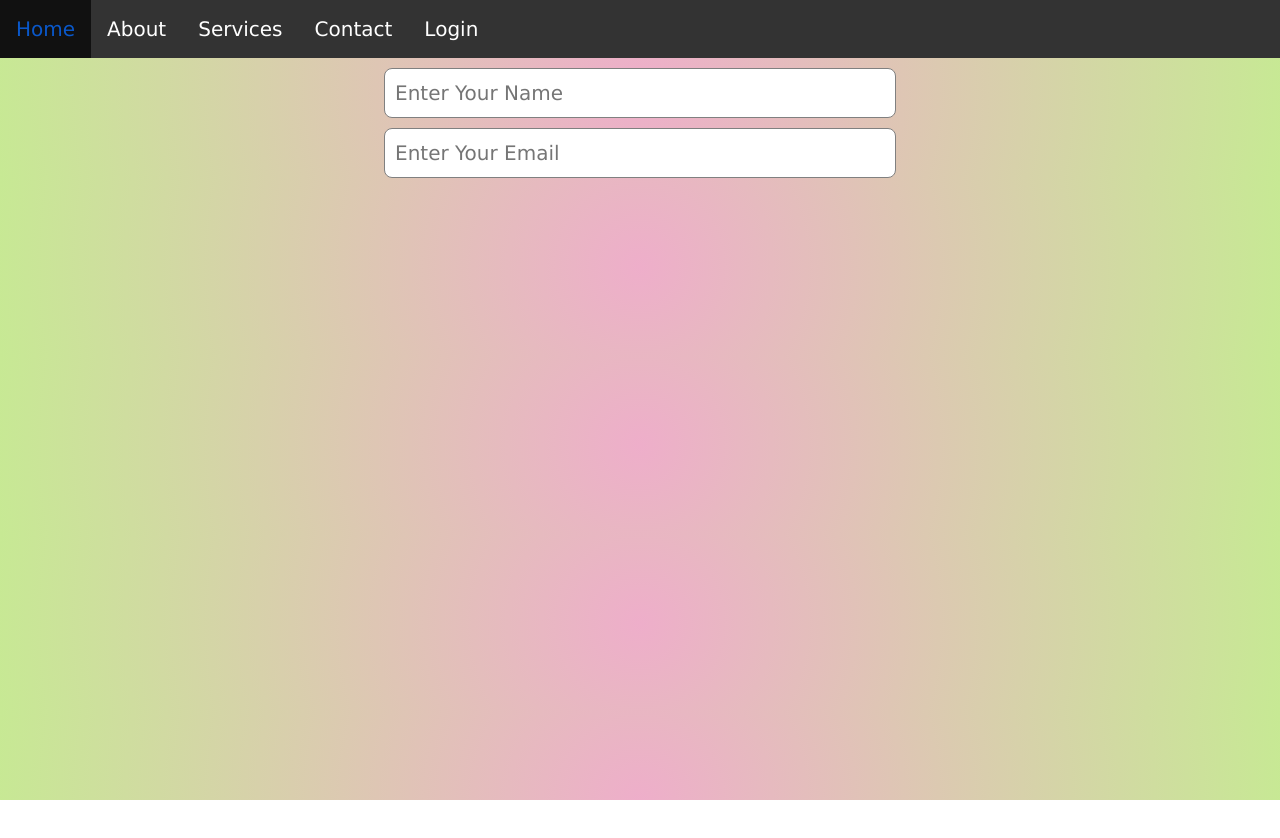
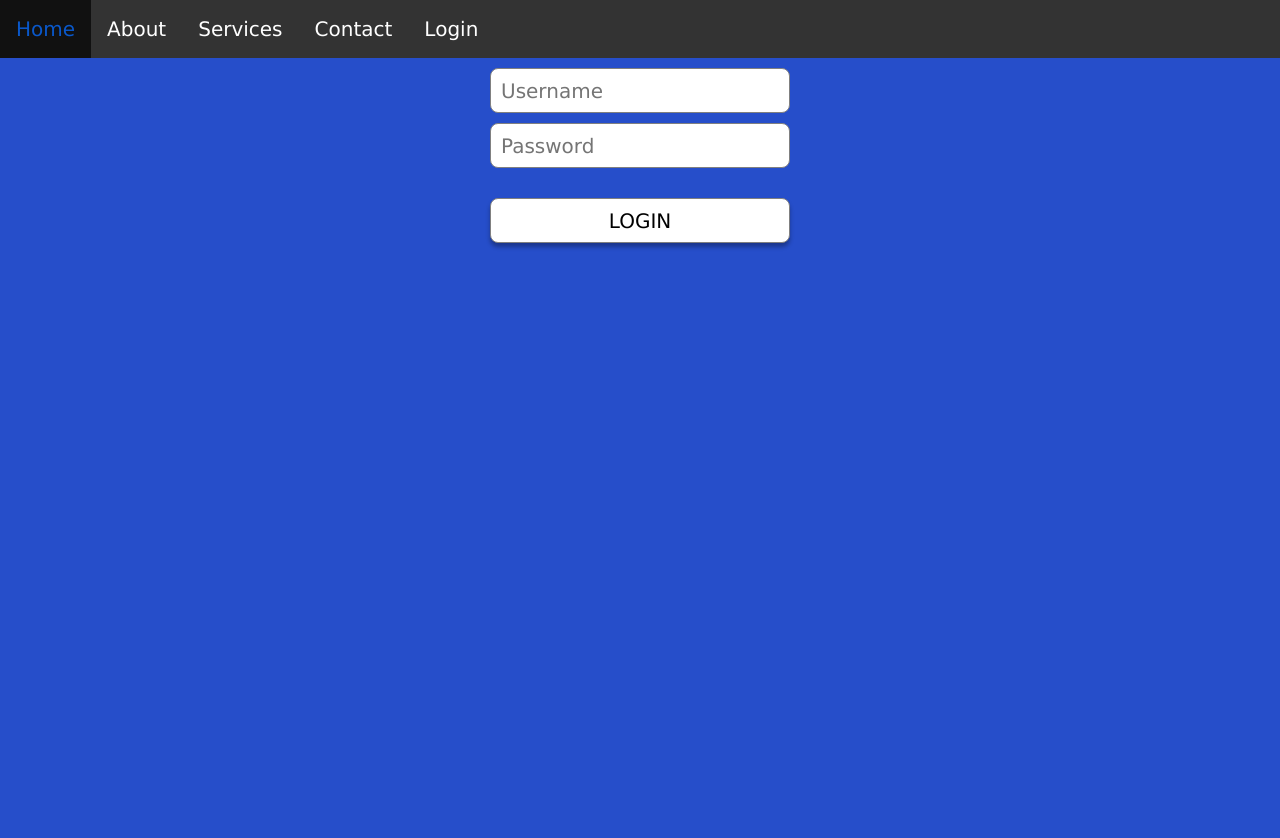
Before and after one commit to mrsamia/react_practice_3, a React (Create React App) app: page /Login in a window 1280 px wide. Shown: the top 838 px of the page. Before the commit the page ends 800 px from the top, so only its background shows below. Built offline with nearby package versions, Linux system fonts and the light colour scheme.

Commit message:
SRM | login

```diff
--- a/src/Components/Pages/Login.js
+++ b/src/Components/Pages/Login.js
@@ -1,11 +1,13 @@
 import React from 'react';
+import Button from '../SingleCompnt/Button';
 import Input from '../SingleCompnt/Input';
 
 function Login(props) {
     return (
-        <div>
-            <Input  name='username' placeholder="Enter Your Name"/>
-            <Input  name='email' placeholder="Enter Your Email"/>
+        <div className='main_body form_body vh-100'>
+            <Input  name='username' placeholder="Username"/>
+            <Input  name='password' placeholder="Password"/><br></br>
+            <Button name="LOGIN"/>
         </div>
     );
 }
--- /dev/null
+++ b/src/Components/SingleCompnt/Button.js
@@ -0,0 +1,17 @@
+import React from 'react';
+import '../../Style/login.css';
+
+function Button(props) {
+
+function click(){
+    alert(" Successfully Logged in.");
+}
+
+    return (
+        <div>
+            <button className='btn-style' onClick={click}>{props.name}</button>
+        </div>
+    );
+}
+
+export default Button;
--- a/src/Style/input.css
+++ b/src/Style/input.css
@@ -1,8 +1,18 @@
 .field_body{
-    width: 40%;
+    /* width: 40%;
     height: 50px;
     border-radius: 8px;
     border: 1px solid gray;
     padding-left: 10px;
-    margin-top: 10px;
+    margin-top: 10px; */
+
+border: 1px solid gray;
+border-radius: 8px;
+/* position: absolute; */
+width: 300px;
+height: 45px;
+left: 490px;
+top: 395px;
+margin-top: 10px;
+padding-left: 10px;
 }
--- /dev/null
+++ b/src/Style/login.css
@@ -0,0 +1,25 @@
+.main_body{
+
+width: 300px;
+height: 398px;
+left: 490px;
+top: 161px;
+}
+
+.form_body{
+background: #264ECA;
+width: 100%;
+}
+
+.btn-style{
+    /* position: absolute; */
+    width: 300px;
+    height: 45px;
+    left: 490px;
+    top: 483px;
+    border: 1px solid gray;
+    background: #FFFFFF;
+    box-shadow: 0px 4px 4px rgba(0, 0, 0, 0.3);
+    border-radius: 8px;
+
+}
```
